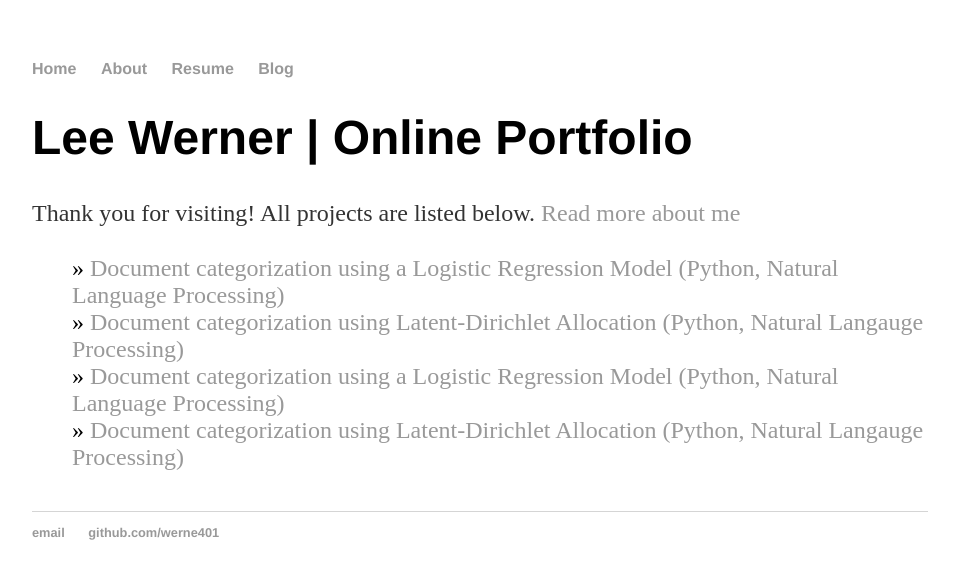
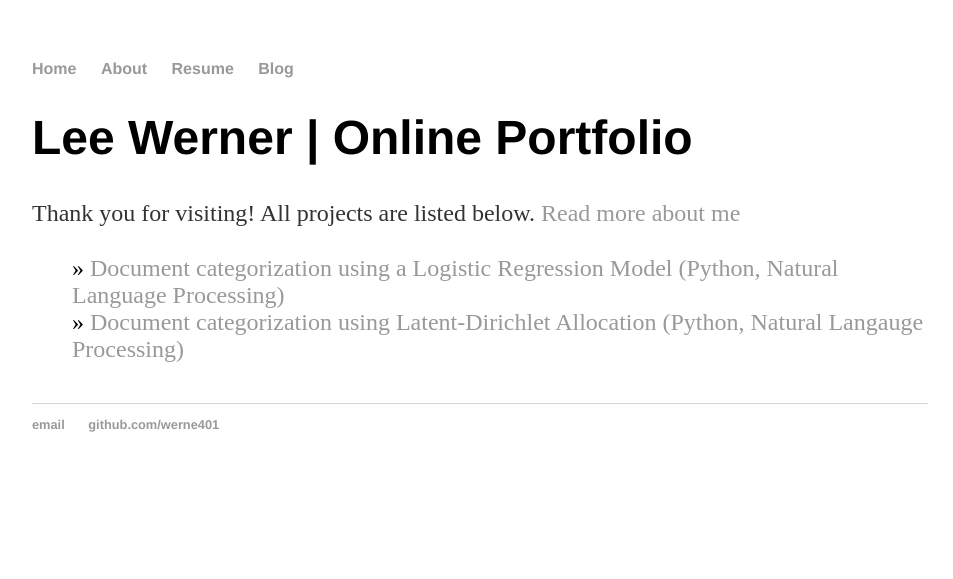
Before and after one commit to werne401/old_website, a Jekyll site: the page built from index.html, in a window 1280 px wide. Shown: the top 579 px of the page, without its empty margins (160-1113 px from the left). Built offline with Jekyll 4.4.1, drawn with Linux system fonts in a browser that asks for light colours.

Commit message:
Update index.html

```diff
--- a/index.html
+++ b/index.html
@@ -9,12 +9,6 @@ title: Lee Werner
 	<p>Thank you for visiting! All projects are listed below. <a href="/about/index.html">Read more about me</a></p>
 	<ul class="posts">
 
-
-	  {% for post in site.posts %}
-	    <li> » <a href="{{ post.url }}" title="{{ post.title }}">{{ post.title }}</a></li>
-	  {% endfor %}
-
-
 	  <li> » <a href="https://werne401.github.io/projects/2019-08-15-log-reg" title="{{ post.title }}">
 		  Document categorization using a Logistic Regression Model (Python, Natural Language Processing)</a></li>
 	  <li> » <a href="https://werne401.github.io/projects/2019-08-15-lda-model" title="{{ post.title }}">
```
